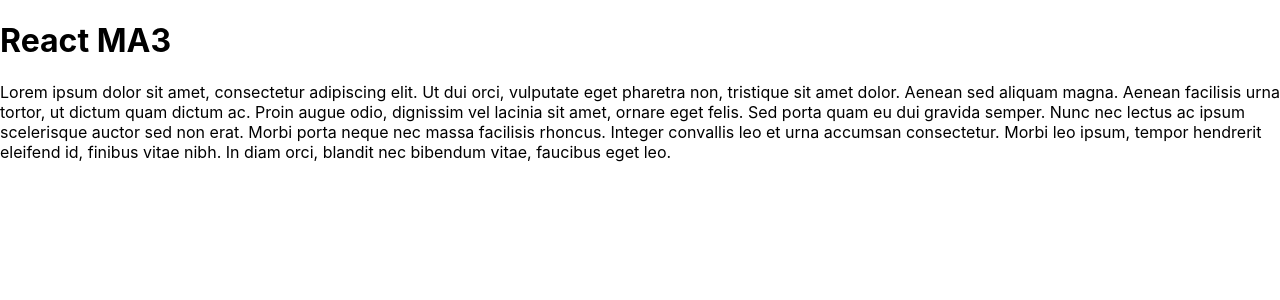
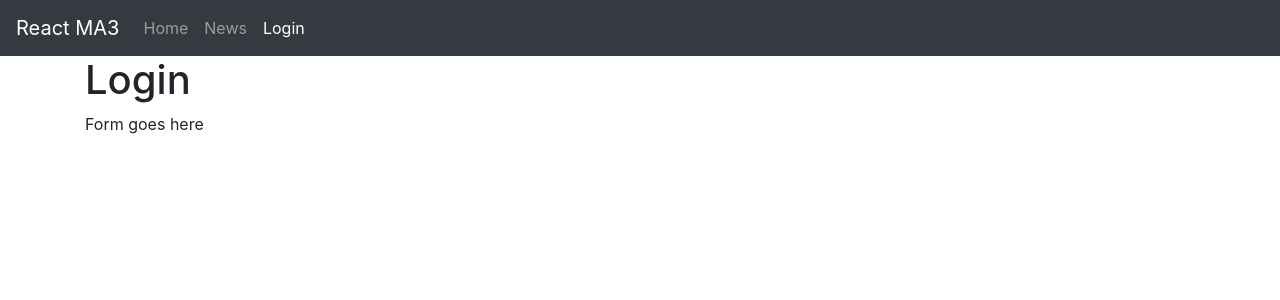
Before and after one commit to EvaSingh/eva-singh-js-frameworks-ma3.js, a React (Create React App) app: page /login in a window 1280 px wide. Shown: the top 300 px of the page. Built offline with nearby package versions, Linux system fonts and the light colour scheme.

Commit message:
Create navbar and pages, add routing.

```diff
--- a/package.json
+++ b/package.json
@@ -7,6 +7,7 @@
     "@testing-library/react": "^11.1.0",
     "@testing-library/user-event": "^12.1.10",
     "react": "^17.0.1",
+    "react-bootstrap": "^1.4.0",
     "react-dom": "^17.0.1",
     "react-scripts": "4.0.1",
     "web-vitals": "^0.2.4"
--- a/public/index.html
+++ b/public/index.html
@@ -24,6 +24,7 @@
       work correctly both with client-side routing and a non-root public URL.
       Learn how to configure a non-root public URL by running `npm run build`.
     -->
+    <link rel="stylesheet" href="https://cdn.jsdelivr.net/npm/bootstrap@4.5.3/dist/css/bootstrap.min.css" integrity="sha384-TX8t27EcRE3e/ihU7zmQxVncDAy5uIKz4rEkgIXeMed4M0jlfIDPvg6uqKI2xXr2" crossorigin="anonymous">
     <title>React App</title>
   </head>
   <body>
--- a/src/App.js
+++ b/src/App.js
@@ -1,20 +1,10 @@
 import React from "react";
-import Heading from "./components/layout/Heading";
-import HomeContent from "./components/layout/HomeContent";
 import Layout from "./components/layout/Layout";
 import './App.css';
 
 function App() {
   return (
-    <Layout>
-
-      <Heading title="React MA3"/>
-
-      <HomeContent>
-      Lorem ipsum dolor sit amet, consectetur adipiscing elit. Ut dui orci, vulputate eget pharetra non, tristique sit amet dolor. Aenean sed aliquam magna. Aenean facilisis urna tortor, ut dictum quam dictum ac. Proin augue odio, dignissim vel lacinia sit amet, ornare eget felis. Sed porta quam eu dui gravida semper. Nunc nec lectus ac ipsum scelerisque auctor sed non erat. Morbi porta neque nec massa facilisis rhoncus. Integer convallis leo et urna accumsan consectetur. Morbi leo ipsum, tempor hendrerit eleifend id, finibus vitae nibh. In diam orci, blandit nec bibendum vitae, faucibus eget leo.
-      </HomeContent>
-
-    </Layout>
+    <Layout></Layout>
   );
 }
 
--- /dev/null
+++ b/src/components/home/HomeContent.js
@@ -0,0 +1,15 @@
+import React from "react";
+import Heading from "../layout/Heading";
+
+export function HomeContent() {
+    return (
+      <>
+        <Heading title="Home"/>
+        <p>
+        Lorem ipsum dolor sit amet, consectetur adipiscing elit. Ut dui orci, vulputate eget pharetra non, tristique sit amet dolor. Aenean sed aliquam magna. Aenean facilisis urna tortor, ut dictum quam dictum ac. Proin augue odio, dignissim vel lacinia sit amet, ornare eget felis. Sed porta quam eu dui gravida semper. Nunc nec lectus ac ipsum scelerisque auctor sed non erat. Morbi porta neque nec massa facilisis rhoncus. Integer convallis leo et urna accumsan consectetur. Morbi leo ipsum, tempor hendrerit eleifend id, finibus vitae nibh. In diam orci, blandit nec bibendum vitae, faucibus eget leo.
+        </p>
+      </>
+    );
+}
+
+export default HomeContent;
--- a/src/components/layout/Heading.js
+++ b/src/components/layout/Heading.js
@@ -1,7 +1,9 @@
 import React from "react";
 
 function Heading({title}) {
-    return <h1>{title}</h1>;
+  return (
+    <h1>{title}</h1>
+  );
 }
 
 export default Heading;
--- a/src/components/layout/HomeContent.js
+++ /dev/null
@@ -1,9 +0,0 @@
-import React from "react";
-
-function HomeContent({children}) {
-    return (
-        <p>{children}</p>
-    );
-}
-
-export default HomeContent;
--- a/src/components/layout/Layout.js
+++ b/src/components/layout/Layout.js
@@ -1,10 +1,39 @@
 import React from "react";
+import Navbar from "react-bootstrap/Navbar";
+import Nav from "react-bootstrap/Nav";
+import {
+    BrowserRouter as Router,
+    Switch,
+    Route,
+    NavLink,
+} from "react-router-dom";
+import Container from "react-bootstrap/Container";
+import HomeContent from "../home/HomeContent";
+import NewsList from "../news/NewsList";
+import LoginForm from "../login/LoginForm";
 
 function Layout({children}) {
     return(
-        <div className="layout">
-            {children}
-        </div>
+      <Router>
+        <Navbar bg="dark" variant="dark" expand="lg">
+            <Navbar.Brand href="/">React MA3</Navbar.Brand>
+            <Navbar.Toggle aria-controls="basic-navbar-nav" />
+            <Navbar.Collapse id="basic-navbar-nav">
+                <Nav className="mr-auto">
+                    <NavLink to="/" exact className="nav-link">Home</NavLink>
+                    <NavLink to="/news" className="nav-link">News</NavLink>
+                    <NavLink to="/login" className="nav-link">Login</NavLink>
+                </Nav>
+            </Navbar.Collapse>
+        </Navbar>
+        <Container>
+          <Switch>
+              <Route path="/" exact component={HomeContent} />
+              <Route path="/news" component={NewsList} />
+              <Route path="/login" component={LoginForm} />
+          </Switch>
+        </Container>
+      </Router>
     );
 }
 
--- /dev/null
+++ b/src/components/login/LoginForm.js
@@ -0,0 +1,15 @@
+import React from "react";
+import Heading from "../layout/Heading";
+
+export function LoginForm() {
+    return (
+      <>
+        <Heading title="Login"/>
+        <p>
+        Form goes here
+        </p>
+      </>
+    );
+}
+
+export default LoginForm;
--- /dev/null
+++ b/src/components/news/NewsList.js
@@ -0,0 +1,13 @@
+import React from "react";
+import Heading from "../layout/Heading";
+
+export function NewsList() {
+    return (
+      <>
+        <Heading title="News"/>
+        <p>The news list come here</p>
+      </>
+    );
+}
+
+export default NewsList;
```
Also changed, not shown: 1 other file (tests, documents, lock files or other folders).
